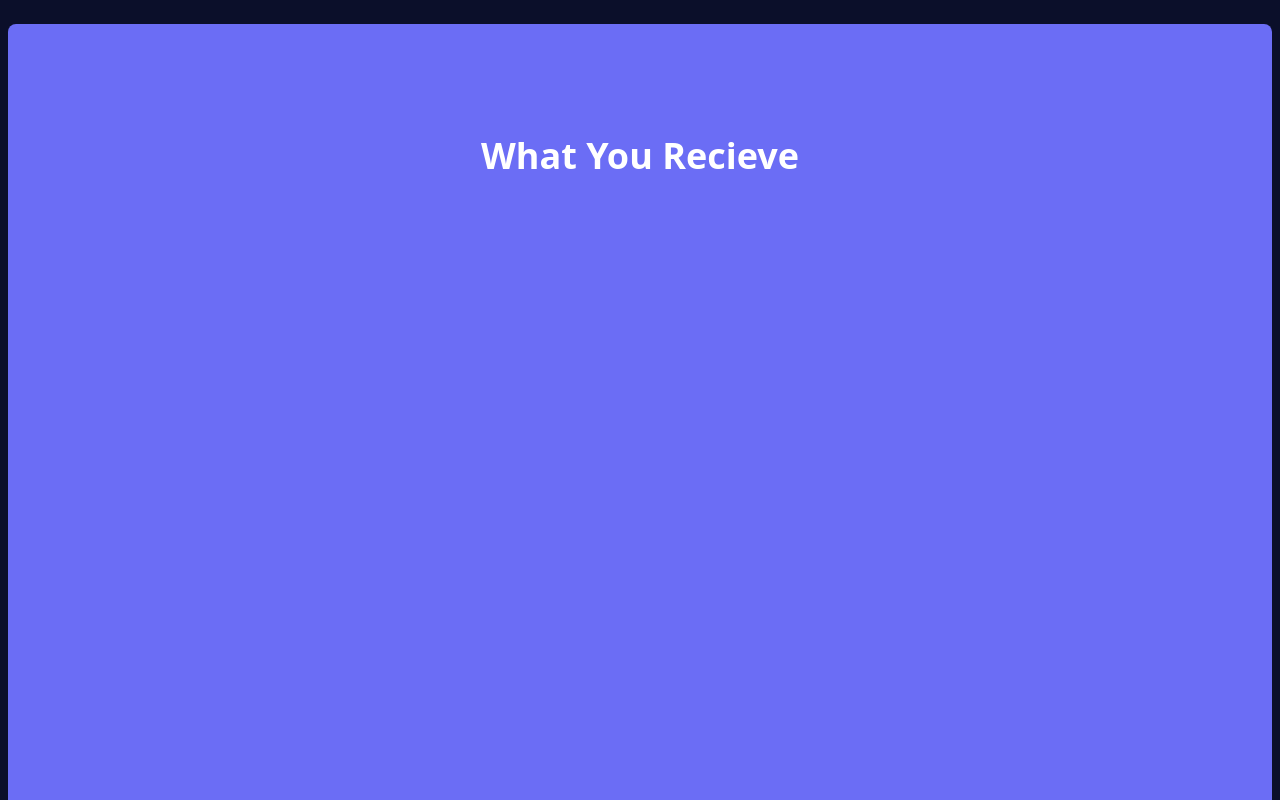
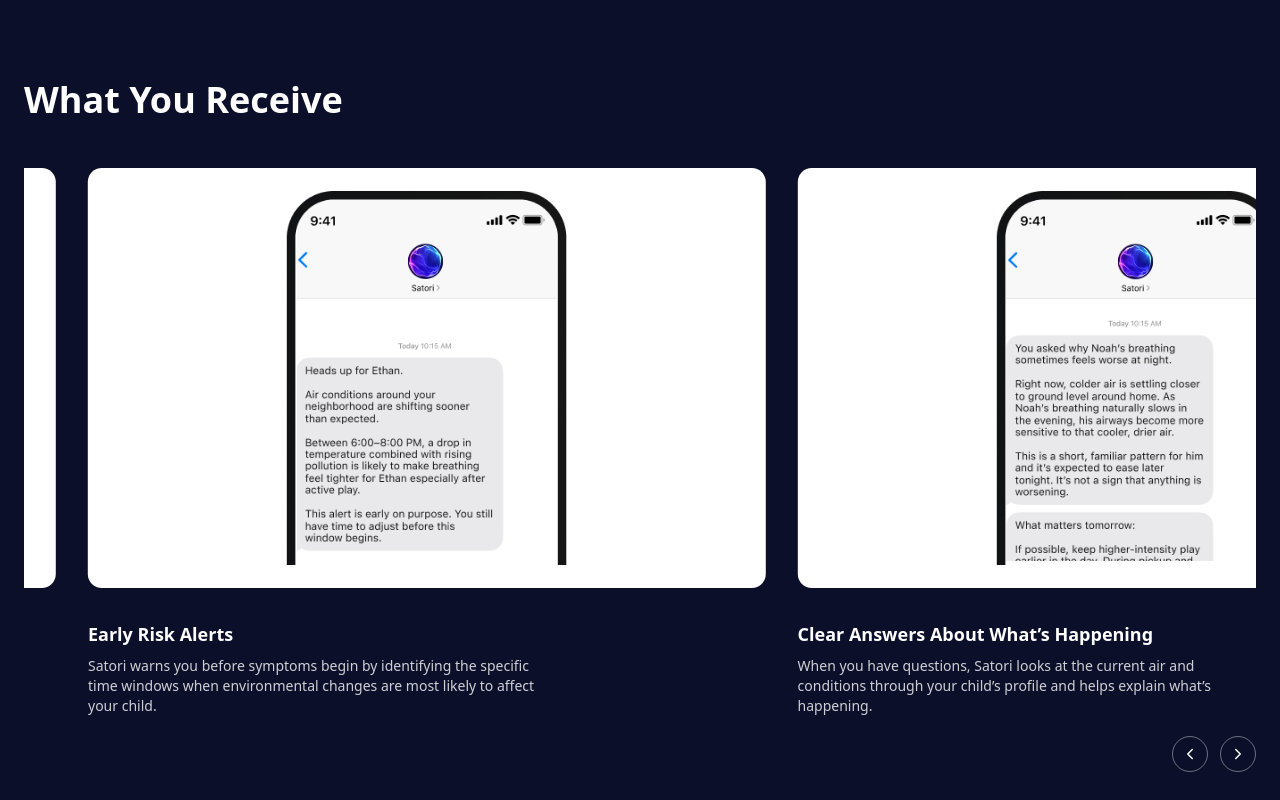
Before and after one commit to samex111/satori, a Next.js app: page / in a window 1280 px wide. Shown: the part 8460-9260 px from the top of the page. Built offline with nearby package versions, Linux system fonts and the light colour scheme.

Commit message:
completed what you recieve section

```diff
--- a/components/sections/WhatYouRecieve.tsx
+++ b/components/sections/WhatYouRecieve.tsx
@@ -1,22 +1,103 @@
-import Image from "next/image"
-const photos = [
-    {image:'/message-1.png', heading:'Daily Predictive Forecasts' , text: "Each morning, Satori gives you a clear picture of how your child’s day is shaping up — so you can plan with confidence instead of guessing."},
-    {image:'/message-2.png', heading:'Early Risk Alerts' , text: "Satori warns you before symptoms begin by identifying the specific time windows when environmental changes are most likely to affect your child."},
-    {image:'/message-3.png', heading:'Clear Answers About What’s Happening' , text: "When you have questions, Satori looks at the current air and conditions through your child’s profile and helps explain what’s happening — so you don’t have to guess or worry."},
-    {image:'/message-4.png', heading:'Child-Specific Understanding' , text: ""},
-    {image:'/message-5.png', heading:'' , text: ""},
+"use client"
+
+import { useEffect, useRef, useState } from "react"
+import { ChevronLeft, ChevronRight } from "lucide-react"
+import { PhoneMockup } from "./ProtactiveSystem"
+
+const items = [
+  { image: "/message-1.png", heading: "Daily Predictive Forecasts", text: "Each morning, Satori gives you a clear picture of how your child’s day is shaping up — so you can plan with confidence instead of guessing." },
+  { image: "/message-2.png", heading: "Early Risk Alerts", text: "Satori warns you before symptoms begin by identifying the specific time windows when environmental changes are most likely to affect your child." },
+  { image: "/message-3.png", heading: "Clear Answers About What’s Happening", text: "When you have questions, Satori looks at the current air and conditions through your child’s profile and helps explain what’s happening." },
 ]
 
-export default function WhatYouRecieve() {
-    return <section className="h-[120vh] text-white w-full bg-[#0b0f2a] mt-10 ">
-        <div className=" flex flex-1 justify-center  mx-2 bg-[#6b6df5] h-[110vh] rounded-md">
+const slides = [items[items.length - 1], ...items, items[0]]
 
-            <div className="flex flex-col col pt-28">
-                <h2 className="font-semibold text-4xl ">What You Recieve</h2>
-                <div className="">
+export default function WhatYouReceive() {
+  const [index, setIndex] = useState(1)
+  const [transition, setTransition] = useState(true)
+  const timer = useRef<NodeJS.Timeout | null>(null)
+
+  const next = () => setIndex(i => i + 1)
+  const prev = () => setIndex(i => i - 1)
+
+  useEffect(() => {
+    startAuto()
+    return stopAuto
+  }, [])
+
+  useEffect(() => {
+    if (index === slides.length - 1) {
+      setTimeout(() => {
+        setTransition(false)
+        setIndex(1)
+      }, 700)
+    }
+
+    if (index === 0) {
+      setTimeout(() => {
+        setTransition(false)
+        setIndex(slides.length - 2)
+      }, 700)
+    }
+  }, [index])
+
+  useEffect(() => {
+    if (!transition) requestAnimationFrame(() => setTransition(true))
+  }, [transition])
+
+  const startAuto = () => {
+    stopAuto()
+    timer.current = setInterval(next, 3500)
+  }
+
+  const stopAuto = () => {
+    if (timer.current) clearInterval(timer.current)
+  }
+
+  return (
+    <section className="bg-[#0b0f2a] py-24 text-white overflow-hidden">
+      <div className="max-w-7xl mx-auto px-6">
+
+        <h2 className="text-3xl md:text-4xl font-semibold mb-12">
+          What You Receive
+        </h2>
+
+        <div onMouseEnter={stopAuto} onMouseLeave={startAuto} className="relative">
+
+          <div className="overflow-hidden">
+            <div
+              className={`flex gap-8 ${transition ? "transition-transform duration-700 ease-out" : ""}`}
+              style={{ transform: `translateX(-${index * 55}%)` }}
+            >
+              {slides.map((item, i) => (
+                <div key={i} className="w-[55%] shrink-0">
+
+                  <div className="bg-white rounded-xl h-[420px] flex items-center justify-center  mb-8">
+                    <PhoneMockup screen={item.image} />
+                  </div>
+
+                  <h3 className="font-semibold text-lg mb-2">{item.heading}</h3>
+                  <p className="text-sm text-white/80 max-w-md">
+                    {item.text}
+                  </p>
 
                 </div>
+              ))}
             </div>
+          </div>
+
+          {/* CONTROLS */}
+          <div className="absolute right-0 -bottom-14 flex gap-3">
+            <button onClick={prev} className="p-2 rounded-full border border-white/40 hover:bg-white/10">
+              <ChevronLeft size={18} />
+            </button>
+            <button onClick={next} className="p-2 rounded-full border border-white/40 hover:bg-white/10">
+              <ChevronRight size={18} />
+            </button>
+          </div>
+
         </div>
+      </div>
     </section>
+  )
 }
```
